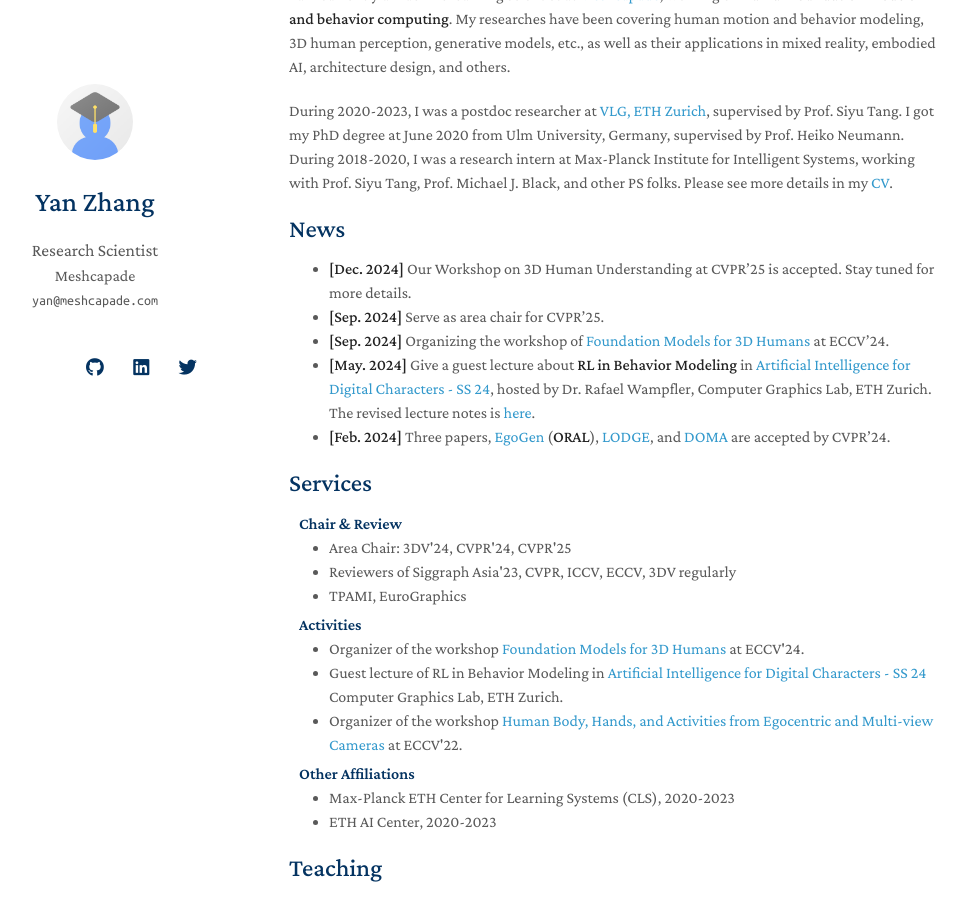
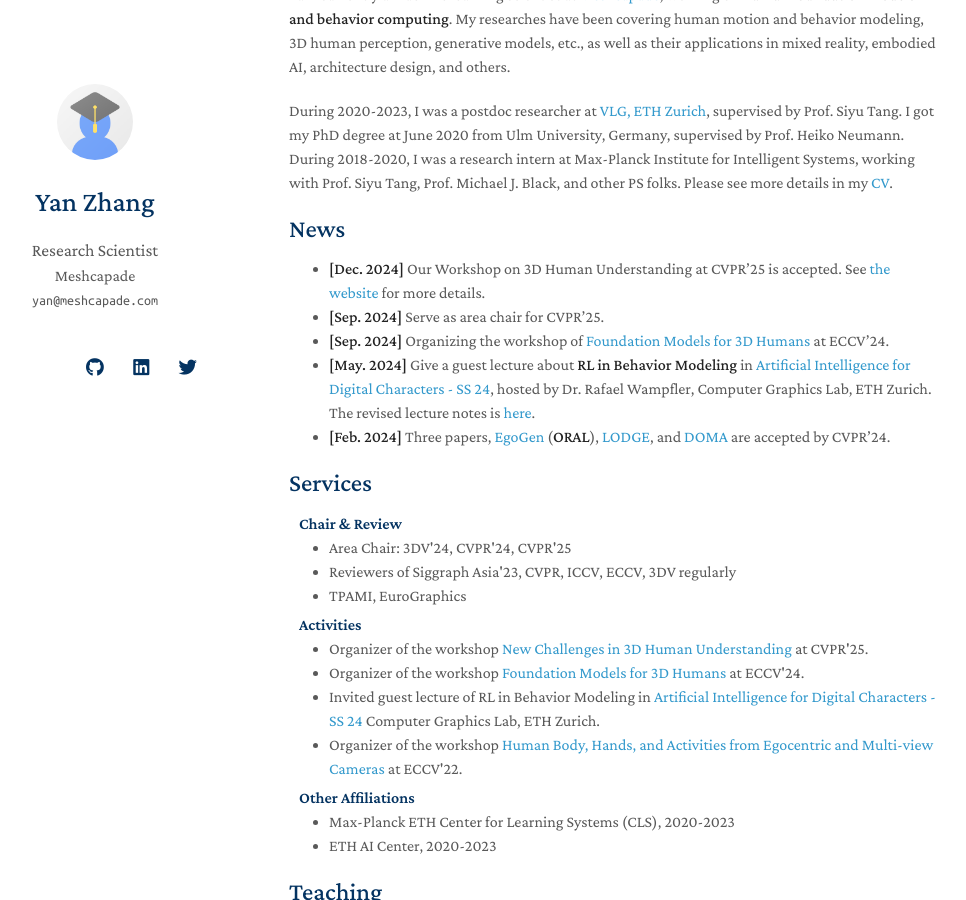
Before and after one commit to yz-cnsdqz/yz-cnsdqz.github.io, a Jekyll site: the page built from index.md, in a window 1280 px wide and 900 px high, scrolled down 212 px. Shown: the whole window, without its empty margins (181-1147 px from the left). Built offline with Jekyll 4.4.1, drawn with Linux system fonts in a browser that asks for light colours; nearby versions of some CDN libraries; a style sheet for code colours, icons or effects is not loaded.

Commit message:
update code

```diff
--- a/_includes/services.md
+++ b/_includes/services.md
@@ -11,11 +11,11 @@
 <h4 style="margin:0 10px 0;">Activities</h4>
 
 <ul style="margin:0 0 5px;">
+  <li>Organizer of the workshop <a href="https://sites.google.com/view/3d-humans-cvpr2025">New Challenges in 3D Human Understanding</a> at CVPR'25.</li>
   <li>Organizer of the workshop <a href="https://human-foundation.github.io/workshop-eccv-2024/">Foundation Models for 3D Humans</a> at ECCV'24.</li>
-  <li>Guest lecture of RL in Behavior Modeling in <a href="https://cgl.ethz.ch/teaching/aichar24/home.php">Artificial Intelligence for Digital Characters - SS 24</a> Computer Graphics Lab, ETH Zurich.</li>
+  <li>Invited guest lecture of RL in Behavior Modeling in <a href="https://cgl.ethz.ch/teaching/aichar24/home.php">Artificial Intelligence for Digital Characters - SS 24</a> Computer Graphics Lab, ETH Zurich.</li>
   <li>Organizer of the workshop <a href="https://sites.google.com/view/egocentric-hand-body-activity">Human Body, Hands, and Activities from Egocentric and Multi-view Cameras</a> at ECCV'22.</li>
 </ul>
-
 
 
 
--- a/index.md
+++ b/index.md
@@ -26,7 +26,7 @@ Please see more details in my [CV](assets/files/yanzhang_CV.pdf).
 
 
 ## News
-- **[Dec. 2024]** Our Workshop on 3D Human Understanding at CVPR'25 is accepted. Stay tuned for more details.
+- **[Dec. 2024]** Our Workshop on 3D Human Understanding at CVPR'25 is accepted. See [the website](https://sites.google.com/view/3d-humans-cvpr2025) for more details.
 - **[Sep. 2024]** Serve as area chair for CVPR'25.
 - **[Sep. 2024]** Organizing the workshop of [Foundation Models for 3D Humans](https://human-foundation.github.io/workshop-eccv-2024/) at ECCV'24.
 - **[May. 2024]** Give a guest lecture about **RL in Behavior Modeling** in [Artificial Intelligence for Digital Characters - SS 24](https://cgl.ethz.ch/teaching/aichar24/home.php), hosted by Dr. Rafael Wampfler, Computer Graphics Lab, ETH Zurich. The revised lecture notes is [here]().
```
